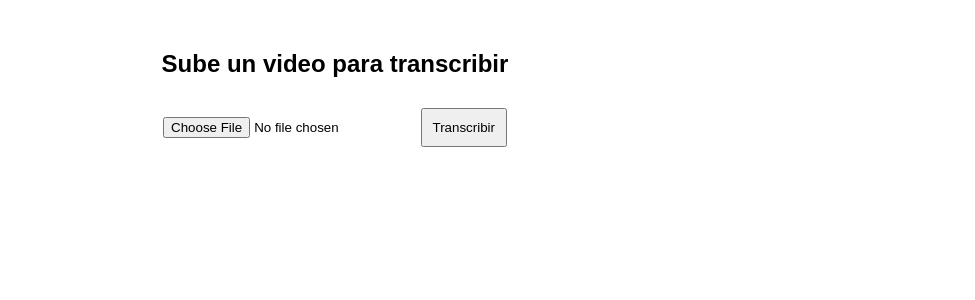
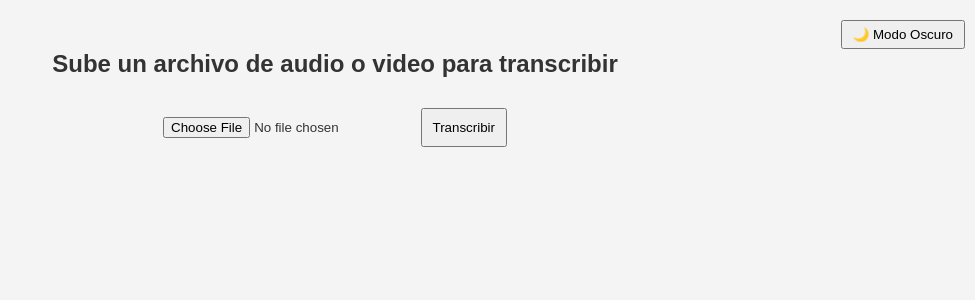
Before and after one commit to susanpaola/TFG-MedidorLenguaje, a Flask app: page / in a window 1280 px wide. Shown: the top 300 px of the page, without its empty margins (305-1280 px from the left). Run offline with Flask 3, Linux system fonts and the light colour scheme.

Commit message:
Transcripcion de audios también.

```diff
--- a/app.py
+++ b/app.py
@@ -1,5 +1,6 @@
 import os
-from flask import Flask, request, jsonify, render_template
+import subprocess
+from flask import Flask, request, jsonify, render_template, send_file
 from modules.audio_extractor import extract_audio
 from modules.audio_converter import split_audio
 from modules.transcriber import transcribe_audio
@@ -10,6 +11,13 @@ UPLOAD_FOLDER = "uploads"
 TRANSCRIPTIONS_FOLDER = "transcriptions"
 os.makedirs(UPLOAD_FOLDER, exist_ok=True)
 os.makedirs(TRANSCRIPTIONS_FOLDER, exist_ok=True)
+
+def convert_audio_to_wav(input_path, output_path):
+    """Convierte cualquier archivo de audio a WAV con una frecuencia de muestreo estándar."""
+    command = [
+        "ffmpeg", "-i", input_path, "-ac", "1", "-ar", "16000", "-c:a", "pcm_s16le", output_path
+    ]
+    subprocess.run(command, stdout=subprocess.PIPE, stderr=subprocess.PIPE)
 
 @app.route("/")
 def index():
@@ -24,13 +32,22 @@ def transcribir():
     if file.filename == "":
         return jsonify({"error": "No se seleccionó ningún archivo."})
 
-    # Guardar video en la carpeta uploads
-    video_path = os.path.join(UPLOAD_FOLDER, file.filename)
-    file.save(video_path)
+    # Guardar el archivo en la carpeta uploads
+    file_path = os.path.join(UPLOAD_FOLDER, file.filename)
+    file.save(file_path)
 
-    # Extraer y dividir el audio
-    audio_path = os.path.join(UPLOAD_FOLDER, "audio.wav")
-    extract_audio(video_path, audio_path)
+    if file.filename.lower().endswith(('.mp4', '.avi', '.mov', '.mkv')):
+        # Si es un video, extraemos el audio
+        audio_path = os.path.join(UPLOAD_FOLDER, "audio.wav")
+        extract_audio(file_path, audio_path)
+    elif file.filename.lower().endswith(('.mp3', '.flac', '.aac', '.ogg', '.m4a', '.opus', '.wav')):
+        # Si es un audio, lo convertimos a formato WAV estándar
+        audio_path = os.path.join(UPLOAD_FOLDER, "converted_audio.wav")
+        convert_audio_to_wav(file_path, audio_path)
+    else:
+        return jsonify({"error": "Formato de archivo no compatible."})
+
+    # Dividir el audio en segmentos
     audio_segments = split_audio(audio_path)
 
     # Transcribir el audio
@@ -40,7 +57,14 @@ def transcribir():
     transcripcion_file = os.path.join(TRANSCRIPTIONS_FOLDER, f"{file.filename}.txt")
     save_transcription(transcripcion, transcripcion_file)
 
-    return jsonify({"transcripcion": transcripcion, "archivo": transcripcion_file})
+    return jsonify({"archivo": transcripcion_file})
+
+@app.route("/descargar")
+def descargar():
+    file_path = request.args.get("file")
+    if not file_path or not os.path.exists(file_path):
+        return "Archivo no encontrado", 404
+    return send_file(file_path, as_attachment=True)
 
 if __name__ == "__main__":
     app.run(debug=True)
--- a/static/script.js
+++ b/static/script.js
@@ -1,43 +1,62 @@
-function subirVideo() {
+function subirArchivo() {
     let fileInput = document.getElementById("videoFile").files[0];
     let formData = new FormData();
     formData.append("file", fileInput);
 
     let mensaje = document.getElementById("mensaje");
-    let resultado = document.getElementById("resultado");
     let descargarBtn = document.getElementById("descargarBtn");
+    let progressBar = document.getElementById("progressBar");
+    let progressContainer = document.getElementById("progressContainer");
 
-    // Mensaje de estado para el usuario
+    // Mostrar barra de progreso
+    progressContainer.style.display = "block";
+    progressBar.value = 0;
     mensaje.innerText = "Transcribiendo audio... Esto puede tardar varios minutos.";
-    resultado.innerText = "";
     descargarBtn.style.display = "none";
 
     fetch("/transcribir", {
         method: "POST",
         body: formData
     })
-    .then(response => response.json())
+    .then(response => {
+        let totalSteps = 3; // Simulación de progreso (dividir, transcribir, guardar)
+        let step = 0;
+        let interval = setInterval(() => {
+            if (step < totalSteps) {
+                progressBar.value = (step + 1) * (100 / totalSteps);
+                step++;
+            } else {
+                clearInterval(interval);
+            }
+        }, 2000); // Simulación de progreso cada 2 segundos
+
+        return response.json();
+    })
     .then(data => {
         if (data.error) {
             mensaje.innerText = "Error en la transcripción.";
-            resultado.innerText = "Error: " + data.error;
         } else {
             mensaje.innerText = "Transcripción completada con éxito.";
-            resultado.innerText = data.transcripcion;
             descargarBtn.style.display = "block";
+            descargarBtn.setAttribute("data-file", data.archivo);
         }
+        progressContainer.style.display = "none";
     })
     .catch(error => {
         mensaje.innerText = "Hubo un problema con la transcripción.";
         console.error("Error:", error);
+        progressContainer.style.display = "none";
     });
 }
 
 function descargarTranscripcion() {
-    let texto = document.getElementById("resultado").innerText;
-    let blob = new Blob([texto], { type: "text/plain" });
-    let enlace = document.createElement("a");
-    enlace.href = URL.createObjectURL(blob);
-    enlace.download = "transcripcion.txt";
-    enlace.click();
+    let archivo = document.getElementById("descargarBtn").getAttribute("data-file");
+    if (archivo) {
+        window.location.href = "/descargar?file=" + encodeURIComponent(archivo);
+    }
 }
+
+// Modo oscuro
+document.getElementById("toggleDarkMode").addEventListener("click", function() {
+    document.body.classList.toggle("dark-mode");
+});
--- a/static/styles.css
+++ b/static/styles.css
@@ -2,8 +2,38 @@ body {
     font-family: Arial, sans-serif;
     text-align: center;
     margin-top: 50px;
+    background-color: #f4f4f4;
+    color: #333;
+    transition: background 0.3s, color 0.3s;
 }
+
+/* Modo oscuro */
+.dark-mode {
+    background-color: #1e1e1e;
+    color: #ffffff;
+}
+
 button {
     padding: 10px;
     margin-top: 10px;
+    cursor: pointer;
 }
+
+/* Barra de progreso */
+#progressContainer {
+    margin: 20px auto;
+    width: 80%;
+}
+
+progress {
+    width: 100%;
+    height: 20px;
+}
+
+/* Botón de modo oscuro */
+#toggleDarkMode {
+    position: absolute;
+    top: 10px;
+    right: 10px;
+    padding: 5px 10px;
+}
--- a/templates/index.html
+++ b/templates/index.html
@@ -3,19 +3,23 @@
 <head>
     <meta charset="UTF-8">
     <meta name="viewport" content="width=device-width, initial-scale=1.0">
-    <title>Transcriptor de Video</title>
+    <title>Transcriptor de Audio y Video</title>
     <link rel="stylesheet" href="{{ url_for('static', filename='styles.css') }}">
 </head>
 <body>
-    <h2>Sube un video para transcribir</h2>
+    <button id="toggleDarkMode">🌙 Modo Oscuro</button>
+
+    <h2>Sube un archivo de audio o video para transcribir</h2>
     <input type="file" id="videoFile">
-    <button onclick="subirVideo()">Transcribir</button>
+    <button onclick="subirArchivo()">Transcribir</button>
+
+    <!-- Barra de progreso -->
+    <div id="progressContainer" style="display: none;">
+        <progress id="progressBar" value="0" max="100"></progress>
+    </div>
 
     <!-- Mensaje de estado -->
     <p id="mensaje"></p>
-
-    <!-- Resultado de la transcripción -->
-    <p id="resultado"></p>
 
     <!-- Botón para descargar la transcripción -->
     <button id="descargarBtn" style="display: none;" onclick="descargarTranscripcion()">Descargar Transcripción</button>
```
Also changed, not shown: transcriptions/Rajoy_ Cuanto peor para todos, mejor. Mejor para mí el suyo beneficio político .mp4.txt (+1 -0 lines).
